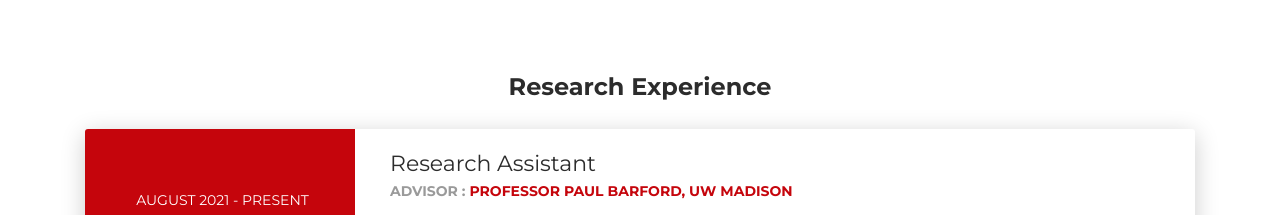
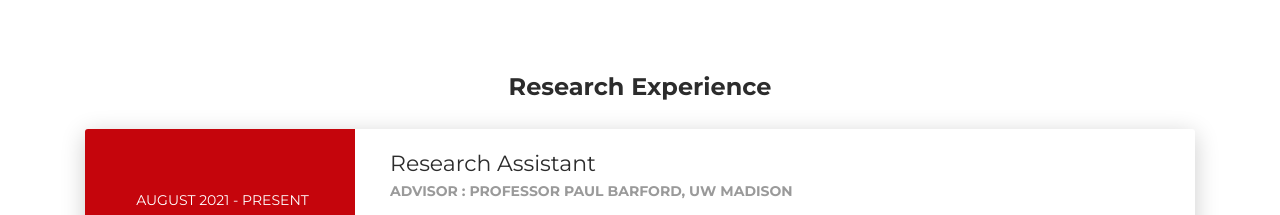
Before and after one commit to silversword05/silversword05..github.io, a plain HTML site: page experience.html in a window 1280 px wide. Shown: the part 580-795 px from the top of the page. Drawn offline with Linux system fonts and the light colour scheme; some icons are missing.

Commit message:
Update experience.html

```diff
--- a/experience.html
+++ b/experience.html
@@ -89,7 +89,7 @@
         <div class="col-md-9" data-aos="fade-left" data-aos-offset="50" data-aos-duration="500">
           <div class="card-body">
             <div class="h5">Research Assistant</div>
-            <p class="category">Advisor : <a href="https://scholar.google.co.in/citations?user=4uypulQAAAAJ&hl=en" target="_blank">Professor Paul Barford, UW Madison</a></p>
+            <p class="category">Advisor : Professor Paul Barford, UW Madison</p>
             <p>
               We are doing empirical analysis of DNS structure, behavior and performance using novel data sets and techniques.
               The goal of this work is to develop broad and novel perspectives on DNS that lead to improvements in the systems and protocols used to configure, manage and secure the underlying infrastructure.
```
